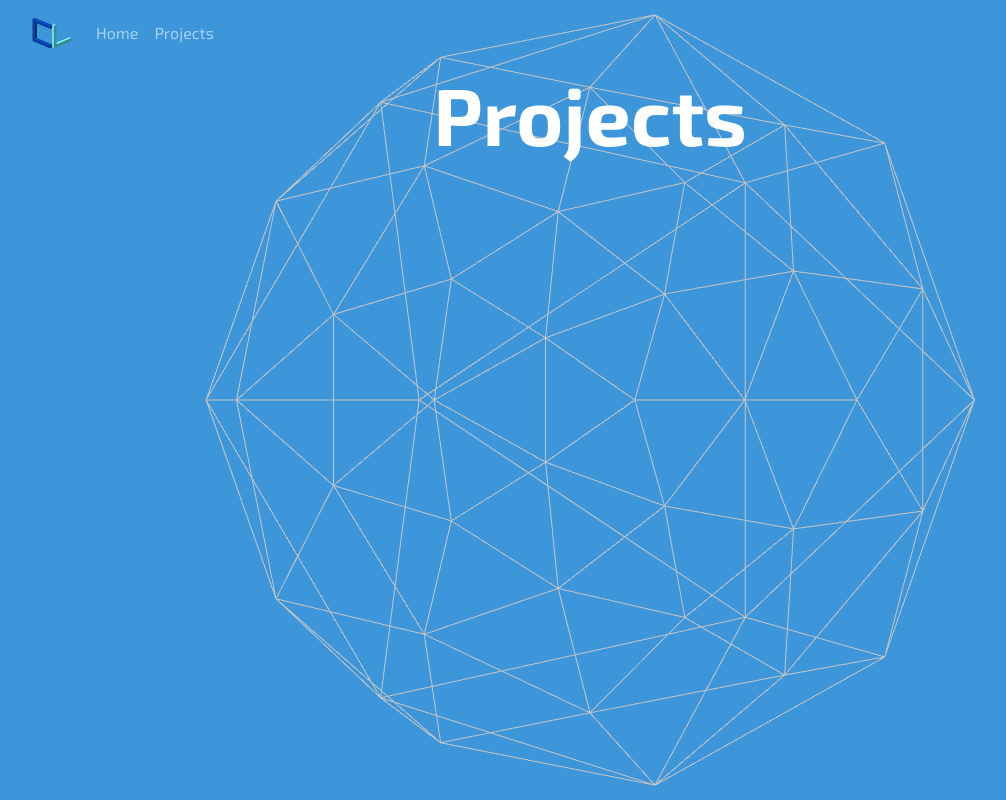
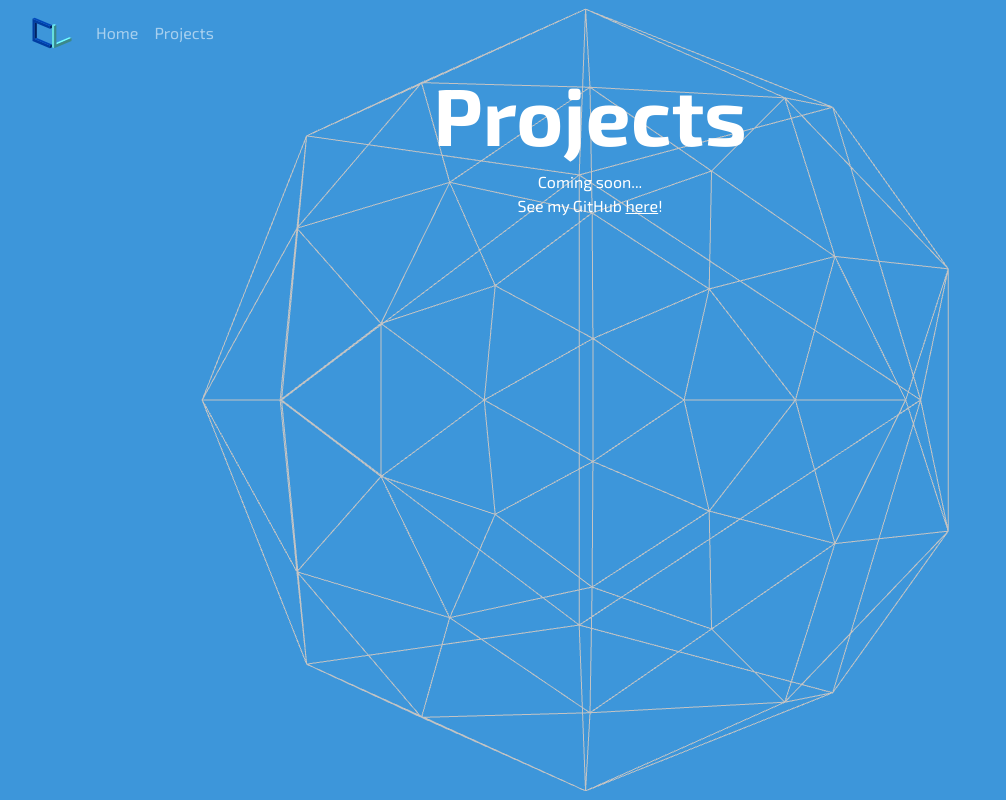
Before and after one commit to ClamEater14/portfolio-site, a React (Vite) app: page /projects in a window 1280 px wide. Shown: the whole page, without its empty margins (50-1056 px from the left). Built offline with nearby package versions, Linux system fonts and the light colour scheme.

Commit message:
Add GitHub link (temporary)

```diff
--- a/src/views/Projects.tsx
+++ b/src/views/Projects.tsx
@@ -1,10 +1,36 @@
-import { Container } from 'react-bootstrap';
+import { Col, Container, Row } from 'react-bootstrap';
 
 function Projects() {
   return (
     <section id="projects">
       <Container fluid>
-        <h1 className="display-1 text-center title">Projects</h1>
+        <Row>
+          <Col>
+            <h1 className="display-1 text-center title">Projects</h1>
+          </Col>
+        </Row>
+        <Row>
+          <Col>
+            <p className="text-center m-0">Coming soon...</p>
+          </Col>
+        </Row>
+        <Row>
+          <Col>
+            <p className="text-center m-0">
+              See my GitHub{' '}
+              <a
+                className="align-self-center"
+                href="https://github.com/clameater14"
+                rel="noopener noreferrer"
+                target="_blank"
+                color="#FFFFFF"
+              >
+                <u>here</u>
+              </a>
+              !
+            </p>
+          </Col>
+        </Row>
       </Container>
     </section>
   );
```
